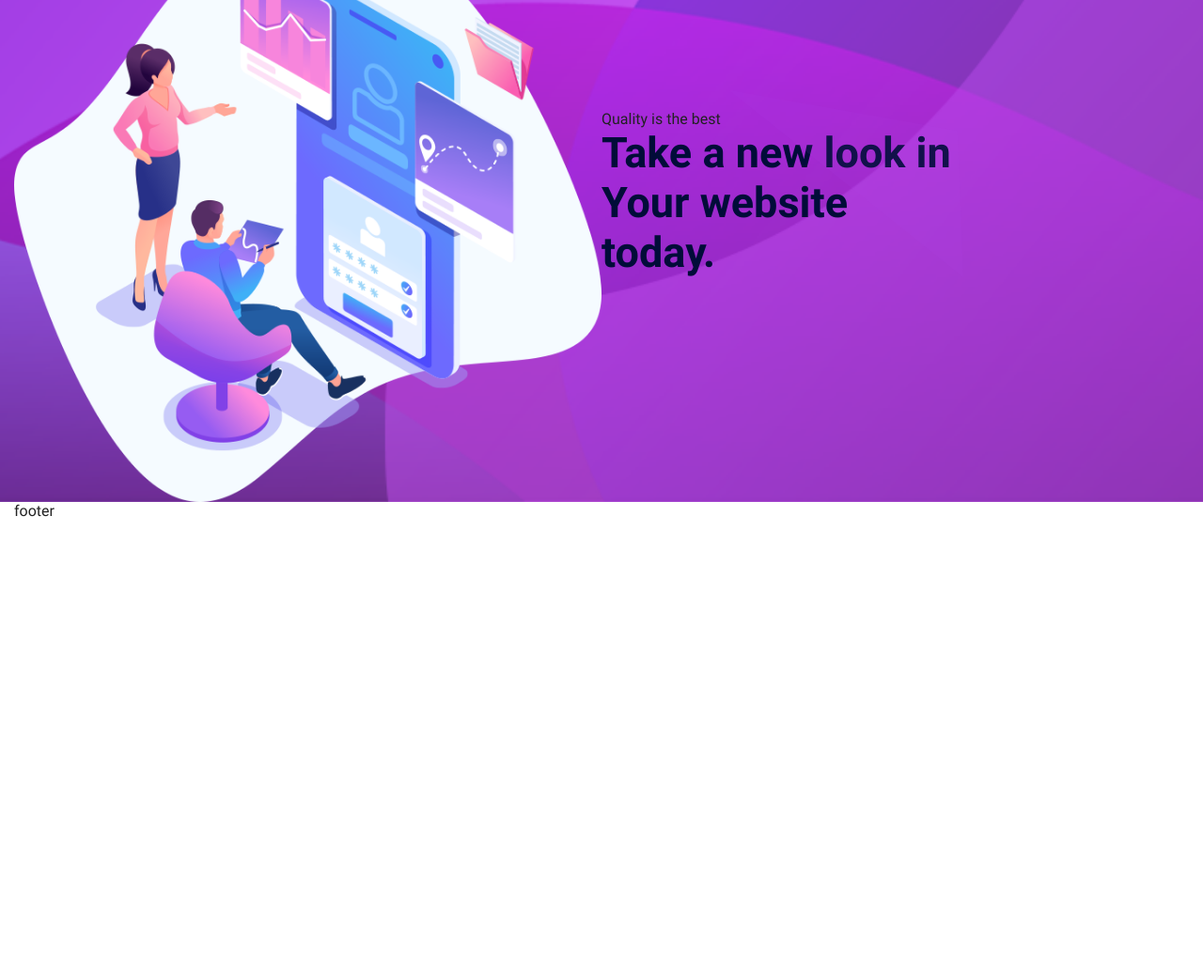
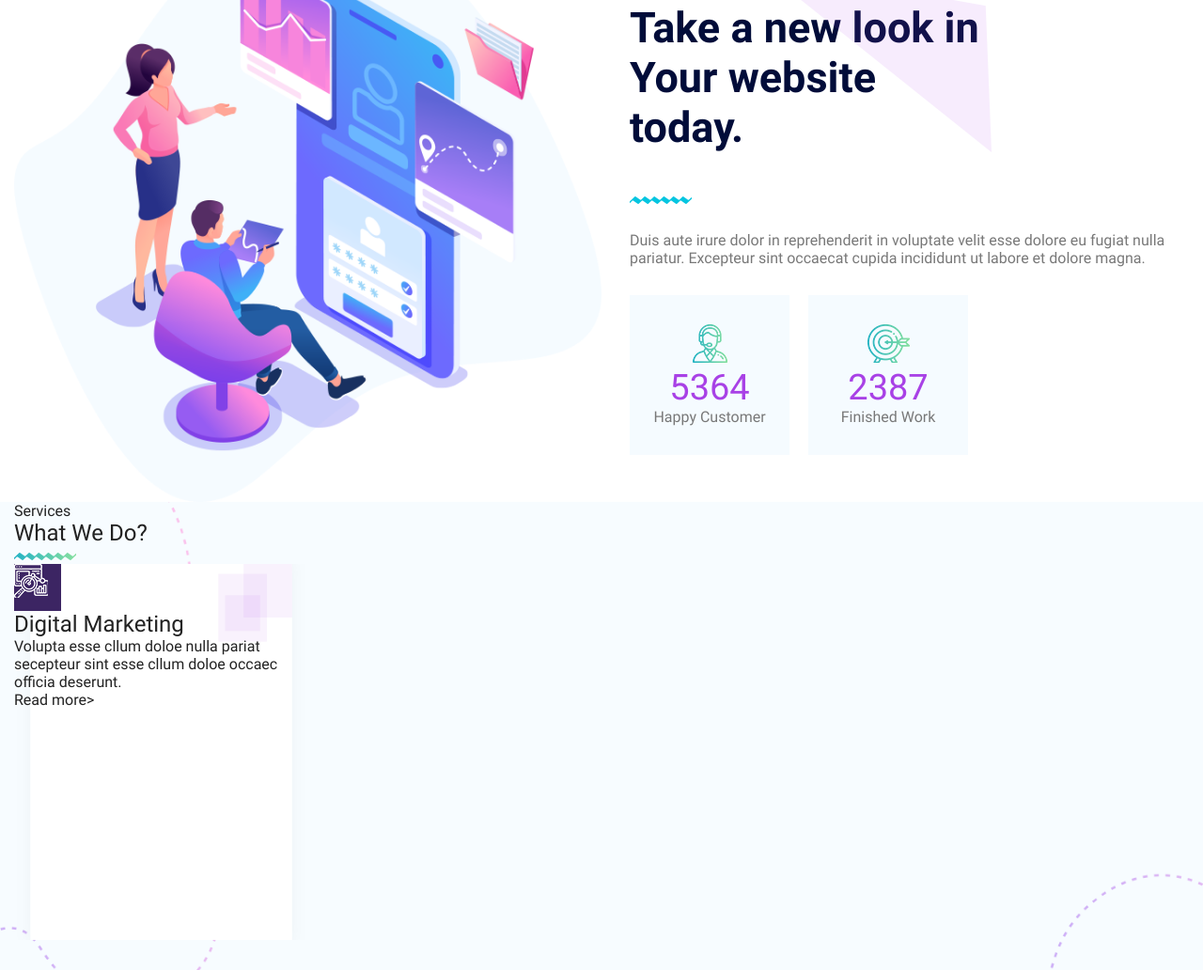
Before and after one commit to 4EPSI/suka, a website: page app/index.html in a window 1280 px wide. Shown: the part 936-1968 px from the top of the page at 94% size. Before the commit the page ends 1489 px from the top, so only its background shows below. Drawn offline with Linux system fonts and the light colour scheme.

Commit message:
page services

```diff
--- a/app/index.html
+++ b/app/index.html
@@ -70,14 +70,63 @@
                 <img src="img/left_top.png" alt="img">
             </div>
         </div>
+    </div>
+</div>
+
+<div class="container">
     <div class="quality">
         <img src="img/image_here.png" alt="img">
        <div>
-               <div>Quality is the best</div>
+           <div class="quality_item">Quality is the best</div>
            <div class="quality_content">
                <b class="quality_title">Take a new look in Your website today.</b>
                 <img class="quality_figure" src="img/figure.png" alt="img">
            </div>
+           <div class="quality_shape">
+               <img src="img/shape.png" alt="img">
+           </div>
+           <div class="quality_text">Duis aute irure dolor in reprehenderit in voluptate velit esse
+            dolore eu fugiat nulla pariatur. Excepteur sint occaecat cupida
+            incididunt ut labore et dolore magna.</div>
+            <div class="quality_statistics">
+                <div class="quality_statistics_content">
+                    <!-- <i class="fas fa-user-tie"></i> -->
+                    <div>
+                        <img src="img/support.png" alt="img">
+                    </div>
+                    <div class="quality_statistics_title">5364</div>
+                    <div class="quality_statistics_text">Happy Customer</div>
+                </div>
+                <div class="quality_statistics_content">
+                    <div>
+                        <img src="img/target.png" alt="img">
+                    </div>
+                    <div class="quality_statistics_title">2387</div>
+                    <div class="quality_statistics_text">Finished Work</div>
+                </div>
+            </div>
+       </div>
+    </div>
+</div>
+
+<div class="services">
+    <div class="container">
+        <div>Services</div>
+        <h2>What We Do?</h2>
+        <div>
+            <img src="img/shape_bottom .png" alt="img">
+        </div>
+        <div class="services_grid">
+            <div class="services_content">
+                <div class="services_img">
+                    <img src="img/analysis.png" alt="img">
+                </div>
+                <h2>Digital Marketing</h2>
+                <div>Volupta esse cllum doloe
+                    nulla pariat secepteur sint
+                    esse cllum doloe occaec
+                    officia deserunt.</div>
+                  <a href="#">Read more<span>></span></a>
             </div>
         </div>
     </div>
--- a/app/scss/_home.scss
+++ b/app/scss/_home.scss
@@ -62,8 +62,14 @@
 	display: grid;
 	grid-template-columns: 50% 50%;
 	align-items: center;
+	grid-gap: 30px;
 	&_content {
 		display: flex;
+	}
+	&_item {
+		font-size: 18px;
+		color: #a841e6;
+		margin-bottom: 15px;
 	}
 	&_title {
 		color: #010c39;
@@ -72,4 +78,58 @@
 	&_figure {
 		transform: translate(-240px,-40px);
 	}
+	&_shape {
+		margin-bottom: 25px;
+	}
+	&_text {
+		font-size: 16px;
+		color: #787878;
+		margin-bottom: 30px;
+	}
+	&_statistics {
+		display: grid;
+		grid-template-columns: 170px 170px;
+		grid-template-rows: 170px;
+		grid-gap: 20px;
+		&_content {
+			background: #f5fbff;
+			text-align: center;
+			display: flex;
+			flex-direction: column;
+			justify-content: center;
+		}
+		&_title {
+			font-size: 38px;
+			color: #a841e6;
+		}
+		&_text {
+			font-size: 16px;
+			color: #787878;
+		}
+	}
 }
+// services
+.services {
+	background-image: url(../img/services.png);
+	background-repeat: no-repeat;
+	background-size: cover;
+	background-position: center;
+	height: 100vh;
+	&_grid {
+		display: grid;
+		grid-template-columns: 1fr 1fr 1fr 1fr;
+		grid-template-rows: auto;
+	}
+	&_img {
+		background: rgb(60, 37, 99);
+		width: 50px;
+		height: 50px;
+	}
+	&_content {
+		background-image: url(../img/ser_bg.png);
+		background-repeat: no-repeat;
+		background-size: cover;
+		background-position: center;
+		height: 400px;
+	}
+}
```
Also changed, not shown: app/_home_content.html (+50 -1 lines), app/css/index.min.css, app/img/analysis.png (added), app/img/rectangle.png (added), app/img/ser_bg.png (added), app/img/services.png (added), app/img/shape.png (added), app/img/shape_bottom .png (added), app/img/support.png (added), app/img/target.png (added), 1 other file. Lines whose indentation alone changed are shown as unchanged.
